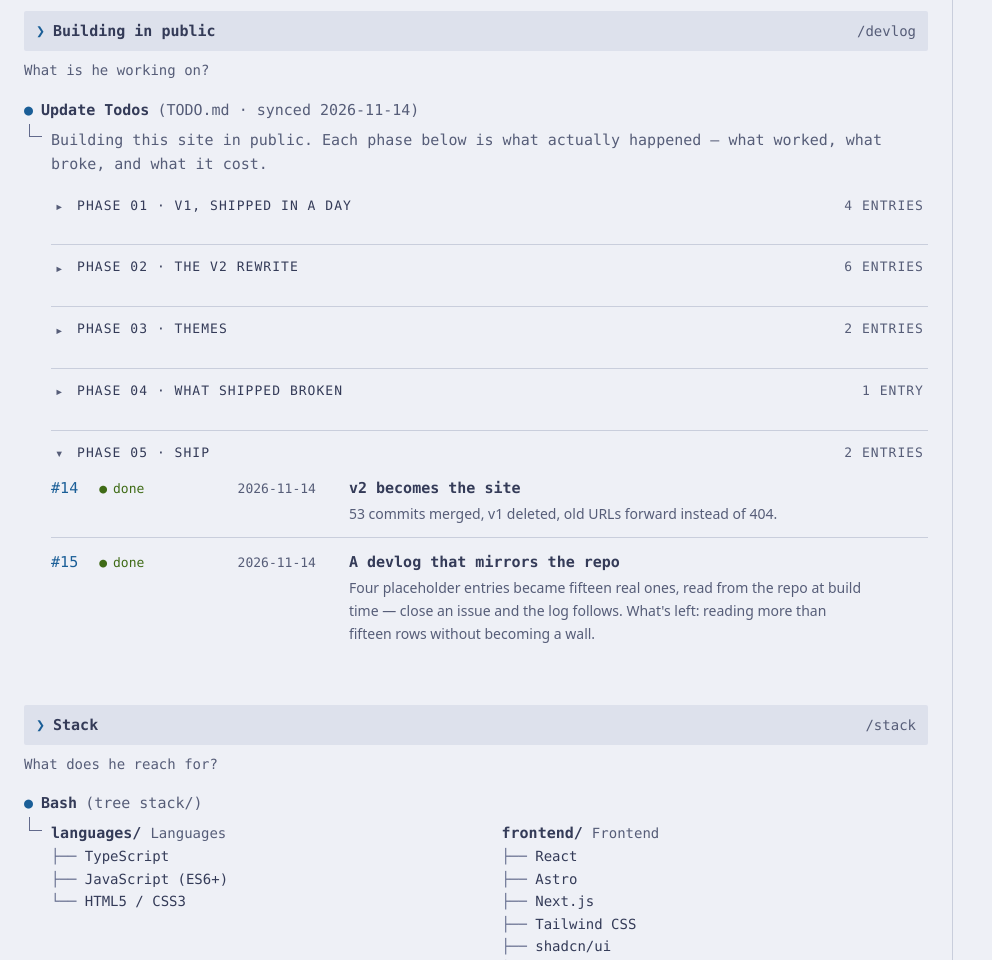
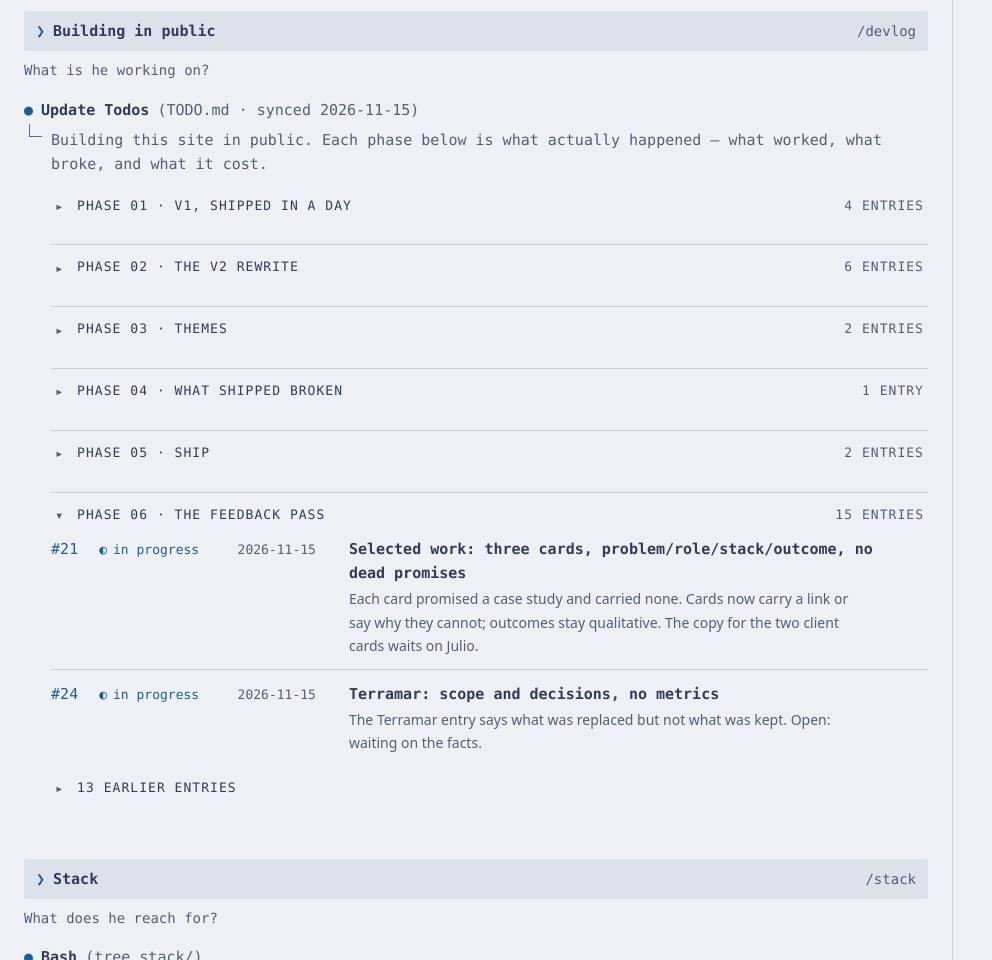
Before and after one commit to juliolv/portfolio, an Astro site: page / in a window 1280 px wide. Shown: the part 1840-2800 px from the top of the page, without its empty margins (0-992 px from the left). Built offline with nearby package versions, Linux system fonts and the light colour scheme; Astro itself is replaced by a stand-in of ours.

Commit message:
feat(devlog): the feedback pass, and a fold that grows one level deeper
Fifteen issues closed as they shipped, so the log has fifteen new entries in
phase 06 — and a phase that records a day's work is not the same shape as one
that records a week of it.

- devlog.json gains phase 06 with one entry per feedback issue (#16–#30), in
  both languages; issues #21 and #24 stay open, and stay in flight.
- The devlog row is now a component, so the same markup serves both lists.
- Inside an open phase, in-flight entries show and the closed ones fold behind
  one "13 earlier entries" row. The section went from 2324px to 799px without
  hiding anything by default; the toggle resolves its panel through
  aria-controls, because a group now contains two lists.

```diff
--- /dev/null
+++ b/src/components/v2/DevlogRow.astro
@@ -0,0 +1,45 @@
+---
+/**
+ * One devlog row. Extracted so the same markup serves both the in-flight list
+ * and the folded "earlier entries" list without the two drifting apart.
+ */
+import Bi from '../Bi.astro';
+import { s } from '../../lib/i18n';
+import { SITE } from '../../lib/i18n';
+
+interface Entry {
+  issue: number | null;
+  status: string;
+  date: string | null;
+  title: string;
+  titleEs: string;
+  note: string;
+  noteEs: string;
+}
+
+interface Props {
+  entry: Entry;
+  /** Fallback ordinal, used when the entry has no issue to link to. */
+  index: number;
+}
+
+const { entry, index } = Astro.props;
+const L = 'en' as const;
+const STATUS_GLYPH: Record<string, string> = { done: '●', progress: '◐', planned: '○' };
+const id = entry.issue ? `#${entry.issue}` : String(index + 1).padStart(2, '0');
+---
+
+<li class="todo__item">
+  {entry.issue
+    ? <a class="todo__id" href={`${SITE.links.repo}/issues/${entry.issue}`} target="_blank" rel="noopener">{id}</a>
+    : <span class="todo__id">{id}</span>}
+  <span class={`todo__st status status--${entry.status}`}>
+    <span aria-hidden="true">{STATUS_GLYPH[entry.status]}</span>{' '}
+    <Bi en={s(L, `status.${entry.status}`)} es={s('es', `status.${entry.status}`)} />
+  </span>
+  {entry.date
+    ? <time class="todo__date" datetime={entry.date}>{entry.date}</time>
+    : <span class="todo__date"><Bi en={s(L, 'status.tbd')} es={s('es', 'status.tbd')} /></span>}
+  <span class="todo__title"><Bi en={entry.title} es={entry.titleEs} /></span>
+  <p class="todo__note"><Bi en={entry.note} es={entry.noteEs} /></p>
+</li>
--- a/src/data/devlog-live.json
+++ b/src/data/devlog-live.json
@@ -1,5 +1,5 @@
 {
-  "syncedAt": "2026-11-15T06:49:57.783Z",
+  "syncedAt": "2026-11-15T07:04:39.242Z",
   "repo": "juliolv/portfolio",
   "issues": [
     {
@@ -76,6 +76,81 @@
       "number": 15,
       "title": "A devlog that mirrors the repo",
       "state": "closed"
+    },
+    {
+      "number": 16,
+      "title": "Hero: Download CV opens the language-matching PDF",
+      "state": "closed"
+    },
+    {
+      "number": 17,
+      "title": "Hero: remove the typed role line and its caret",
+      "state": "closed"
+    },
+    {
+      "number": 18,
+      "title": "Contact note: the \"no frameworks\" claim is false",
+      "state": "closed"
+    },
+    {
+      "number": 19,
+      "title": "Contrast: AA for text, status colours and focus rings in all twelve palettes",
+      "state": "closed"
+    },
+    {
+      "number": 20,
+      "title": "Single-key shortcuts: one visible, persisted way to turn them off",
+      "state": "closed"
+    },
+    {
+      "number": 21,
+      "title": "Selected work: three cards, problem/role/stack/outcome, no dead promises",
+      "state": "open"
+    },
+    {
+      "number": 22,
+      "title": "Remove the \"This portfolio\" card from Selected work",
+      "state": "closed"
+    },
+    {
+      "number": 23,
+      "title": "Page order: Devlog after Experience, and a hero pitch that leads with the real claim",
+      "state": "closed"
+    },
+    {
+      "number": 24,
+      "title": "Terramar: scope and decisions, no metrics",
+      "state": "open"
+    },
+    {
+      "number": 25,
+      "title": "Sidebar: drop the meter and the todo counter, keep the first screen",
+      "state": "closed"
+    },
+    {
+      "number": 26,
+      "title": "Typography: proportional text for prose, mono for chrome",
+      "state": "closed"
+    },
+    {
+      "number": 27,
+      "title": "Phones: less sticky chrome, a nav that reads as scrollable",
+      "state": "closed"
+    },
+    {
+      "number": 28,
+      "title": "Semantics: one h1, section names as headings, a footer landmark",
+      "state": "closed"
+    },
+    {
+      "number": 29,
+      "title": "Dates: one timezone convention for the devlog and the synced label",
+      "state": "closed"
+    },
+    {
+      "number": 30,
+      "title": "Stack: drop Hermes Agent (learning)",
+      "state": "closed"
     }
   ]
 }
--- a/src/data/devlog.json
+++ b/src/data/devlog.json
@@ -211,5 +211,170 @@
     "note": "Four placeholder entries became fifteen real ones, read from the repo at build time — close an issue and the log follows. What's left: reading more than fifteen rows without becoming a wall.",
     "noteEs": "Cuatro entradas de relleno pasaron a quince reales, leídas del repositorio en el build: cierra un issue y el devlog le sigue. Falta que la sección aguante más de quince filas sin volverse un muro.",
     "commits": []
+  },
+  {
+    "issue": 16,
+    "phase": 6,
+    "status": "done",
+    "date": "2026-11-15",
+    "title": "Hero: Download CV opens the language-matching PDF",
+    "titleEs": "Hero: Descargar CV abre el PDF del idioma",
+    "note": "The hero CV button jumped to the contact block, which asked for a second click. It downloads the CV for the language on screen now, and falls back to the single file until both PDFs exist.",
+    "noteEs": "El botón de CV del hero llevaba al bloque de contacto y pedía un segundo clic. Ahora descarga el CV del idioma en pantalla, y vuelve al único archivo mientras no existan los dos PDF.",
+    "commits": []
+  },
+  {
+    "issue": 17,
+    "phase": 6,
+    "status": "done",
+    "date": "2026-11-15",
+    "title": "Hero: remove the typed role line and its caret",
+    "titleEs": "Hero: fuera el rol escrito y su cursor",
+    "note": "The role was typed out under the name with its own caret, above a prompt bar that already has one. Gone with its script, CSS and keys; the pitch opens on the role instead.",
+    "noteEs": "El rol se escribía letra a letra bajo el nombre con su propio cursor, encima de un prompt que ya tiene el suyo. Fuera con su script, su CSS y sus claves; ahora el párrafo abre con el rol.",
+    "commits": []
+  },
+  {
+    "issue": 18,
+    "phase": 6,
+    "status": "done",
+    "date": "2026-11-15",
+    "title": "Contact note: the \"no frameworks\" claim is false",
+    "titleEs": "Nota de contacto: «sin frameworks» era falso",
+    "note": "The contact note claimed \"no frameworks\" on a site built with Astro. It says what is true: no client-side framework, no trackers.",
+    "noteEs": "La nota de contacto decía «sin frameworks» en un sitio hecho con Astro. Ahora dice lo que es cierto: sin framework de cliente ni rastreadores.",
+    "commits": []
+  },
+  {
+    "issue": 19,
+    "phase": 6,
+    "status": "done",
+    "date": "2026-11-15",
+    "title": "Contrast: AA for text, status colours and focus rings in all twelve palettes",
+    "titleEs": "Contraste: AA para texto, estados y anillos de foco en las doce paletas",
+    "note": "The AA check passed because it asked easier questions: status colours never met the element surface, and only one of the two copies of each light palette was read. Eleven pairs failed and were nudged, not re-invented.",
+    "noteEs": "El chequeo AA pasaba porque preguntaba menos: los colores de estado nunca tocaban la superficie element, y solo se leía una de las dos copias de cada paleta clara. Once pares fallaron y se ajustaron, no se reinventaron.",
+    "commits": []
+  },
+  {
+    "issue": 20,
+    "phase": 6,
+    "status": "done",
+    "date": "2026-11-15",
+    "title": "Single-key shortcuts: one visible, persisted way to turn them off",
+    "titleEs": "Atajos de una tecla: una forma visible y persistente de apagarlos",
+    "note": "Shortcuts already ignored typing and modifiers, and the switch already persisted. What was missing was a way to reach it without knowing the shortcut: the palette toggles it now, and announces the state.",
+    "noteEs": "Los atajos ya ignoraban la escritura y los modificadores, y el interruptor ya persistía. Faltaba llegar a él sin saberse el atajo: ahora la paleta lo apaga y anuncia el estado.",
+    "commits": []
+  },
+  {
+    "issue": 21,
+    "phase": 6,
+    "status": "progress",
+    "date": "2026-11-15",
+    "title": "Selected work: three cards, problem/role/stack/outcome, no dead promises",
+    "titleEs": "Trabajo: tres tarjetas, problema/rol/stack/resultado, sin promesas vacías",
+    "note": "Each card promised a case study and carried none. Cards now carry a link or say why they cannot; outcomes stay qualitative. The copy for the two client cards waits on Julio.",
+    "noteEs": "Cada tarjeta prometía un caso de estudio y no tenía ninguno. Ahora llevan un enlace o dicen por qué no pueden; los resultados siguen siendo cualitativos. El copy de las dos de cliente espera a Julio.",
+    "commits": []
+  },
+  {
+    "issue": 22,
+    "phase": 6,
+    "status": "done",
+    "date": "2026-11-15",
+    "title": "Remove the \"This portfolio\" card from Selected work",
+    "titleEs": "Fuera la tarjeta «Este portafolio»",
+    "note": "\"This portfolio\" was a card about the page you were reading it on. Out, with the count that said four.",
+    "noteEs": "«Este portafolio» era una tarjeta sobre la página en la que la leías. Fuera, con el conteo que decía cuatro.",
+    "commits": []
+  },
+  {
+    "issue": 23,
+    "phase": 6,
+    "status": "done",
+    "date": "2026-11-15",
+    "title": "Page order: Devlog after Experience, and a hero pitch that leads with the real claim",
+    "titleEs": "Orden: bitácora tras Experiencia, y un hero que abre con la afirmación real",
+    "note": "The devlog moved after Experience, and the hero leads with the migration work instead of a seniority preamble. About stopped repeating the hero's best sentence.",
+    "noteEs": "La bitácora pasó después de Experiencia, y el hero abre con el trabajo de migración en vez de un preámbulo de seniority. Sobre mí dejó de repetir la mejor frase del hero.",
+    "commits": []
+  },
+  {
+    "issue": 24,
+    "phase": 6,
+    "status": "progress",
+    "date": "2026-11-15",
+    "title": "Terramar: scope and decisions, no metrics",
+    "titleEs": "Terramar: alcance y decisiones, sin métricas",
+    "note": "The Terramar entry says what was replaced but not what was kept. Open: waiting on the facts.",
+    "noteEs": "La entrada de Terramar dice qué se reemplazó pero no qué se conservó. Abierta: esperando los datos.",
+    "commits": []
+  },
+  {
+    "issue": 25,
+    "phase": 6,
+    "status": "done",
+    "date": "2026-11-15",
+    "title": "Sidebar: drop the meter and the todo counter, keep the first screen",
+    "titleEs": "Barra lateral: fuera el medidor y el contador, y el primer pantallazo",
+    "note": "The context meter and the todo counter were chrome about the tooling, not about the work. Files and Agents stay, and the hero fits the first screen at 1280.",
+    "noteEs": "El medidor de contexto y el contador de pendientes eran cromo sobre la herramienta, no sobre el trabajo. Quedan Archivos y Agentes, y el hero entra en la primera pantalla a 1280.",
+    "commits": []
+  },
+  {
+    "issue": 26,
+    "phase": 6,
+    "status": "done",
+    "date": "2026-11-15",
+    "title": "Typography: proportional text for prose, mono for chrome",
+    "titleEs": "Tipografía: proporcional para la prosa, mono para el cromo",
+    "note": "Sentences were set in the monospace face meant for commands. Prose has its own stack now; labels, metadata and code keep mono.",
+    "noteEs": "Las frases iban en la monoespaciada, que es para comandos. La prosa tiene su propia pila; etiquetas, metadatos y código siguen en mono.",
+    "commits": []
+  },
+  {
+    "issue": 27,
+    "phase": 6,
+    "status": "done",
+    "date": "2026-11-15",
+    "title": "Phones: less sticky chrome, a nav that reads as scrollable",
+    "titleEs": "Móvil: menos cromo fijo y un nav que se lee como desplazable",
+    "note": "The build bar left the phone status line, the tabstrip got a chevron that says it scrolls, and the nav labels finally switch language. Download CV stays on the first screen.",
+    "noteEs": "La barra de build salió del status en el móvil, la tira de pestañas ganó un chevrón que dice que se desplaza, y las etiquetas del nav por fin cambian de idioma. Descargar CV sigue en la primera pantalla.",
+    "commits": []
+  },
+  {
+    "issue": 28,
+    "phase": 6,
+    "status": "done",
+    "date": "2026-11-15",
+    "title": "Semantics: one h1, section names as headings, a footer landmark",
+    "titleEs": "Semántica: un h1, secciones como encabezados y un landmark de pie",
+    "note": "Section headings said \"What has Julio built?\" and the command tag did the naming. Headings name their section now, and the status bar is a footer landmark.",
+    "noteEs": "Los encabezados decían «¿Qué ha construido Julio?» y la etiqueta de comando hacía de nombre. Ahora nombran su sección, y la barra de estado es un landmark de pie de página.",
+    "commits": []
+  },
+  {
+    "issue": 29,
+    "phase": 6,
+    "status": "done",
+    "date": "2026-11-15",
+    "title": "Dates: one timezone convention for the devlog and the synced label",
+    "titleEs": "Fechas: una sola zona para la bitácora y la etiqueta de sincronización",
+    "note": "The \"synced\" label sliced the UTC build stamp, so it printed tomorrow beside entries dated yesterday. It renders in the same zone as the entries.",
+    "noteEs": "La etiqueta «sincronizado» cortaba la marca UTC, así que imprimía mañana junto a entradas de ayer. Ahora se renderiza en la misma zona que las entradas.",
+    "commits": []
+  },
+  {
+    "issue": 30,
+    "phase": 6,
+    "status": "done",
+    "date": "2026-11-15",
+    "title": "Stack: drop Hermes Agent (learning)",
+    "titleEs": "Stack: fuera Hermes Agent (aprendiendo)",
+    "note": "\"Hermes Agent (learning)\" was not a tool he reaches for. Out of the infrastructure group.",
+    "noteEs": "«Hermes Agent (aprendiendo)» no era una herramienta que use a diario. Fuera del grupo de infraestructura.",
+    "commits": []
   }
 ]
--- a/src/i18n/en.json
+++ b/src/i18n/en.json
@@ -121,7 +121,8 @@
     "phase2": "phase 02 · the v2 rewrite",
     "phase3": "phase 03 · themes",
     "phase4": "phase 04 · what shipped broken",
-    "phase5": "phase 05 · ship"
+    "phase5": "phase 05 · ship",
+    "phase6": "phase 06 · the feedback pass"
   },
   "experience": {
     "title": "Experience",
--- a/src/i18n/es.json
+++ b/src/i18n/es.json
@@ -121,7 +121,8 @@
     "phase2": "fase 02 · la reescritura v2",
     "phase3": "fase 03 · temas",
     "phase4": "fase 04 · lo que salió roto",
-    "phase5": "fase 05 · publicar"
+    "phase5": "fase 05 · publicar",
+    "phase6": "fase 06 · la pasada de feedback"
   },
   "experience": {
     "title": "Experiencia",
--- a/src/pages/index.astro
+++ b/src/pages/index.astro
@@ -11,6 +11,7 @@ import { existsSync } from 'node:fs';
 import { getCollection } from 'astro:content';
 import Bi from '../components/Bi.astro';
 import DesignSystemView from '../components/v2/DesignSystemView.astro';
+import DevlogRow from '../components/v2/DevlogRow.astro';
 import { s, t, url, SITE } from '../lib/i18n';
 import devlog from '../data/devlog.json';
 import liveDevlog from '../data/devlog-live.json';
@@ -32,8 +33,6 @@ const groupsEn = t('en', 'stack.groups') as string[];
 const groupsEs = t('es', 'stack.groups') as string[];
 const aboutEn = t('en', 'about.body') as string[];
 const aboutEs = t('es', 'about.body') as string[];
-
-const STATUS_GLYPH: Record<string, string> = { done: '●', progress: '◐', planned: '○' };
 
 /* GitHub is the source of truth for two things: whether an issue is closed, and its
    title. Everything else — the Spanish copy, the note, the phase, and the date the
@@ -71,13 +70,8 @@ const issueRef = (lang: 'en' | 'es') =>
     ? `${inProgress.issue ? `#${inProgress.issue} ` : ''}${lang === 'es' ? inProgress.titleEs : inProgress.title}`
     : '';
 
-/* Entries are numbered by order; the GitHub issue number is shown instead once
-   the issue exists, so the column never says "#null" and never lies. */
-/** The address without the scheme, for places that show it as text. */
+/* The address without the scheme, for places that show it as text. */
 const linkedinLabel = SITE.links.linkedin.replace(/^https?:\/\/(www\.)?/, '');
-
-const issueId = (entry: { issue: number | null }, index: number) =>
-  entry.issue ? `#${entry.issue}` : String(index + 1).padStart(2, '0');
 
 /* The log is grouped by phase: fifteen flat rows would read as a wall. */
 const phaseOrder = [...new Set(log.map((entry) => entry.phase))];
@@ -450,36 +444,44 @@ const kv: [string, string, string][] = [
               <p class="tool"><span class="tool__dot" aria-hidden="true">●</span><span class="tool__name">{s(L, 'tui.toolTodos')}</span><span class="tool__arg">(TODO.md{syncedOn ? ` · synced ${syncedOn}` : ''})</span></p>
               <div class="result">
                 <p class="muted"><Bi en={s(L, 'devlog.intro')} es={s('es', 'devlog.intro')} /></p>
-                {byPhase.map((group, gi) => (
-                  <div class={`devlog__group${group.phase === activePhase ? ' is-open' : ''}`}>
+                {byPhase.map((group) => {
+                  // A phase in flight opens on what is in flight; its closed
+                  // entries fold behind one row, so the newest phase can grow
+                  // past a dozen entries without becoming the wall the fold
+                  // was built to prevent.
+                  const inFlight = group.entries.filter((entry) => entry.status !== 'done');
+                  const folded = inFlight.length ? group.entries.filter((entry) => entry.status === 'done') : [];
+                  const shown = inFlight.length ? inFlight : group.entries;
+                  const open = group.phase === activePhase;
+                  return (
+                  <div class={`devlog__group${open ? ' is-open' : ''}`}>
                     {/* Phases that are not in flight fold to their heading: fifteen
                         rows read as a wall, and fifty would be unusable. The heading
                         stays, so the arc is still visible at a glance. */}
-                    <button class="devlog__toggle" type="button" aria-expanded={group.phase === activePhase ? 'true' : 'false'} aria-controls={`phase-${group.phase}`}>
-                      <span class="devlog__caret" aria-hidden="true">{group.phase === activePhase ? '▾' : '▸'}</span>
+                    <button class="devlog__toggle devlog__phase" type="button" aria-expanded={open ? 'true' : 'false'} aria-controls={`phase-${group.phase}`}>
+                      <span class="devlog__caret" aria-hidden="true">{open ? '▾' : '▸'}</span>
                       <span class="devlog__label"><Bi en={s('en', `devlog.phase${group.phase}`)} es={s('es', `devlog.phase${group.phase}`)} /></span>
                       <span class="devlog__count"><Bi en={`${group.entries.length} ${group.entries.length === 1 ? 'entry' : 'entries'}`} es={`${group.entries.length} ${group.entries.length === 1 ? 'entrada' : 'entradas'}`} /></span>
                     </button>
-                    <ul class="todo" id={`phase-${group.phase}`} hidden={group.phase !== activePhase}>
-                      {group.entries.map((entry, i) => (
-                        <li class="todo__item">
-                          {entry.issue
-                            ? <a class="todo__id" href={`${SITE.links.repo}/issues/${entry.issue}`} target="_blank" rel="noopener">{issueId(entry, 0)}</a>
-                            : <span class="todo__id">{issueId(entry, log.indexOf(entry))}</span>}
-                          <span class={`todo__st status status--${entry.status}`}>
-                            <span aria-hidden="true">{STATUS_GLYPH[entry.status]}</span>{' '}
-                            <Bi en={s(L, `status.${entry.status}`)} es={s('es', `status.${entry.status}`)} />
-                          </span>
-                          {entry.date
-                            ? <time class="todo__date" datetime={entry.date}>{entry.date}</time>
-                            : <span class="todo__date"><Bi en={s(L, 'status.tbd')} es={s('es', 'status.tbd')} /></span>}
-                          <span class="todo__title"><Bi en={entry.title} es={entry.titleEs} /></span>
-                          <p class="todo__note"><Bi en={entry.note} es={entry.noteEs} /></p>
-                        </li>
-                      ))}
-                    </ul>
+                    <div id={`phase-${group.phase}`} hidden={!open}>
+                      <ul class="todo">
+                        {shown.map((entry) => <DevlogRow entry={entry} index={log.indexOf(entry)} />)}
+                      </ul>
+                      {folded.length > 0 && (
+                        <>
+                          <button class="devlog__toggle devlog__rest" type="button" aria-expanded="false" aria-controls={`phase-${group.phase}-done`}>
+                            <span class="devlog__caret" aria-hidden="true">▸</span>
+                            <span class="devlog__label"><Bi en={`${folded.length} earlier ${folded.length === 1 ? 'entry' : 'entries'}`} es={`${folded.length} ${folded.length === 1 ? 'entrada anterior' : 'entradas anteriores'}`} /></span>
+                          </button>
+                          <ul class="todo" id={`phase-${group.phase}-done`} hidden>
+                            {folded.map((entry) => <DevlogRow entry={entry} index={log.indexOf(entry)} />)}
+                          </ul>
+                        </>
+                      )}
+                    </div>
                   </div>
-                ))}
+                  );
+                })}
               </div>
             </section>
 
--- a/src/scripts/v2-shell.ts
+++ b/src/scripts/v2-shell.ts
@@ -361,19 +361,26 @@ if (dock) {
   new ResizeObserver(reportDock).observe(dock);
 }
 
-/* Devlog phases fold to their heading. A plain button does the work: native
-   keyboard support, `aria-expanded` for the state, `hidden` for the panel. */
+/* Devlog folding. A plain button does the work: native keyboard support,
+   `aria-expanded` for the state, `hidden` for the panel it names in
+   aria-controls. Two levels share this handler — the phase, and the folded
+   earlier entries inside a phase — so the panel is resolved by id rather than
+   by "the first .todo in the group", which now matches both lists. */
 document.addEventListener('click', (event) => {
   const toggle = (event.target as HTMLElement).closest<HTMLElement>('.devlog__toggle');
   if (!toggle) return;
-  const group = toggle.closest<HTMLElement>('.devlog__group');
-  const list = group?.querySelector<HTMLElement>('.todo');
-  if (!group || !list) return;
+  const id = toggle.getAttribute('aria-controls');
+  const panel = id ? document.getElementById(id) : null;
+  if (!panel) return;
 
   const open = toggle.getAttribute('aria-expanded') === 'true';
   toggle.setAttribute('aria-expanded', String(!open));
-  group.classList.toggle('is-open', !open);
-  list.hidden = open;
+  panel.hidden = open;
+  // Only the phase toggle owns the group's open state; the "earlier entries"
+  // row must not make the group think it is closed.
+  if (toggle.classList.contains('devlog__phase')) {
+    toggle.closest<HTMLElement>('.devlog__group')?.classList.toggle('is-open', !open);
+  }
   const caret = toggle.querySelector('.devlog__caret');
   if (caret) caret.textContent = open ? '▸' : '▾';
 });
```
